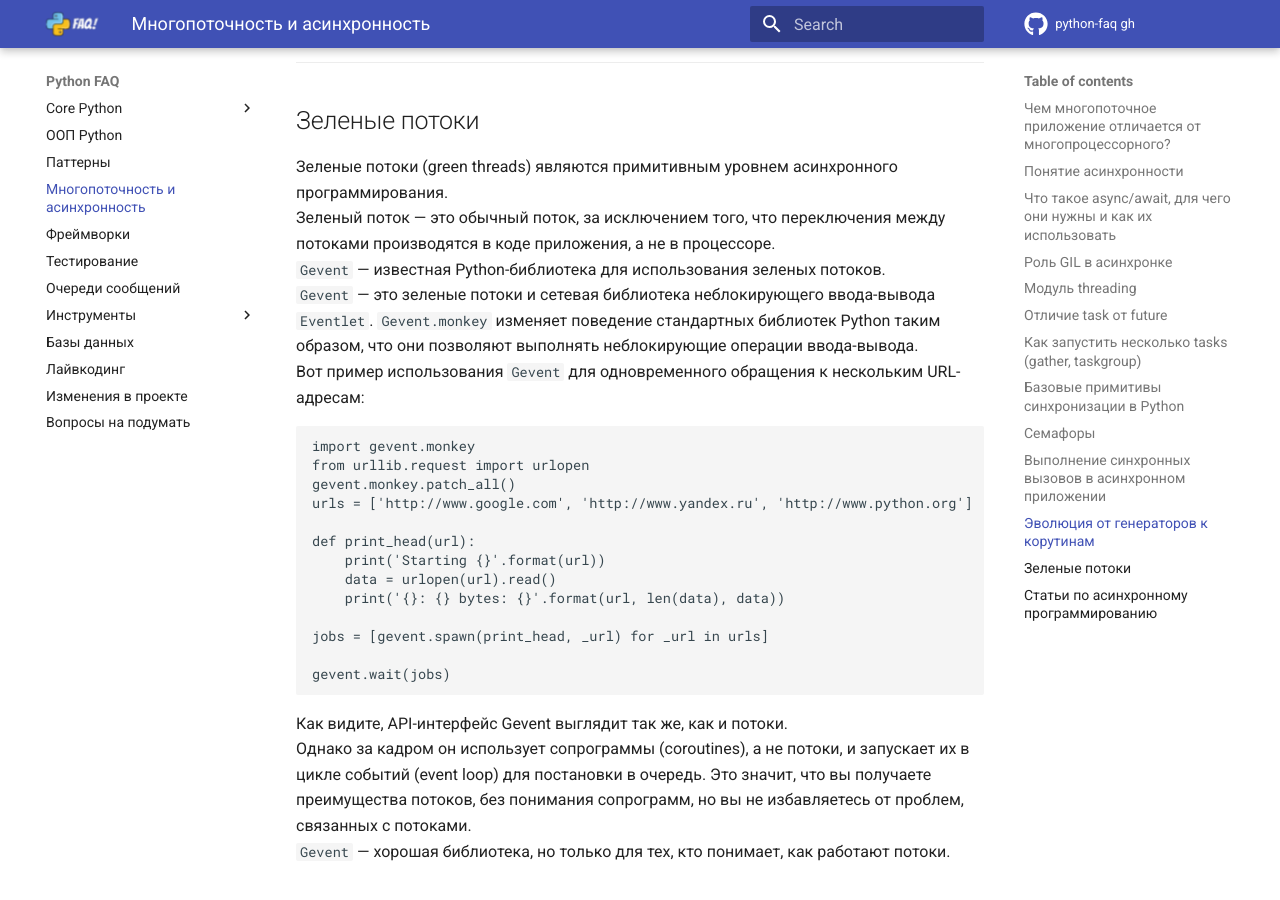
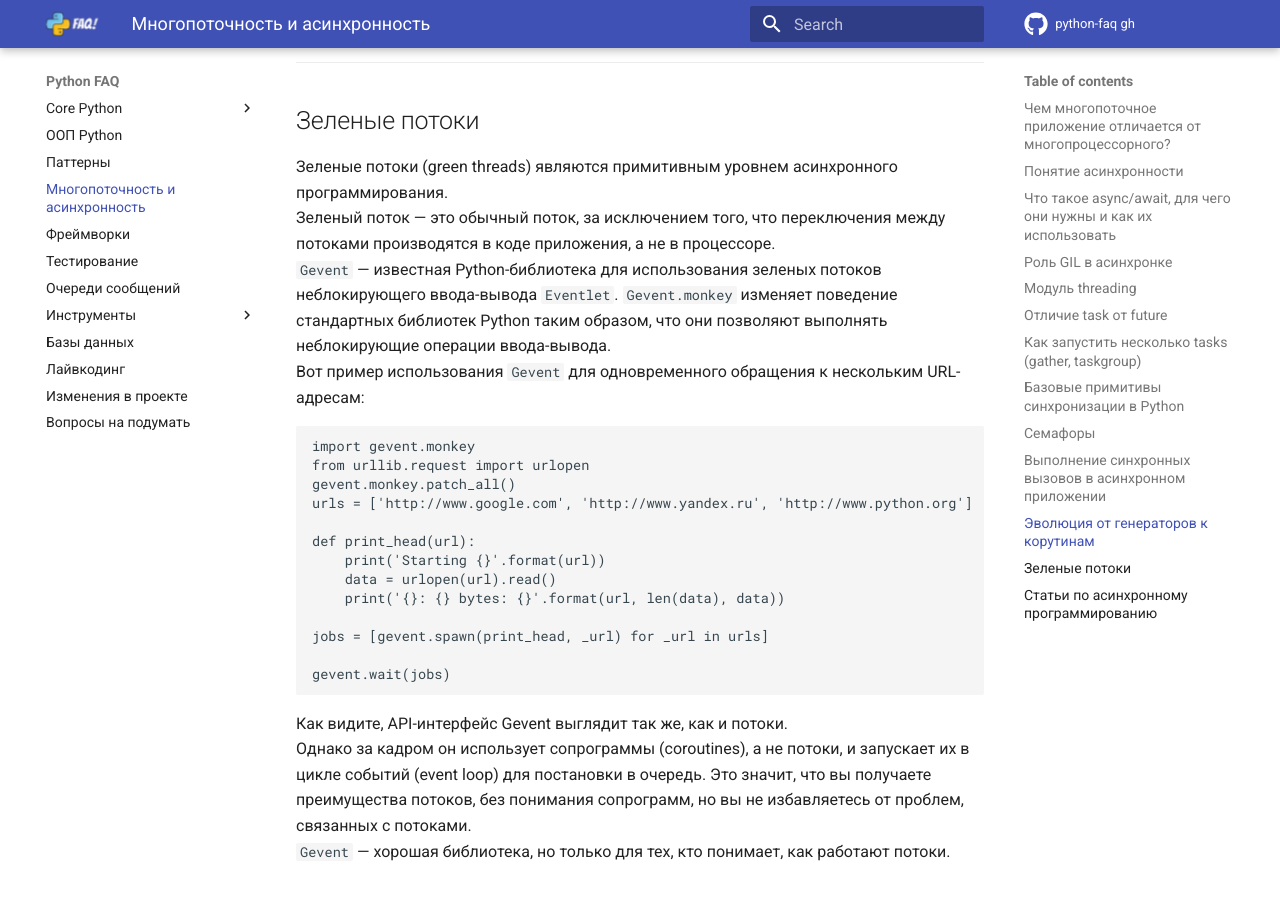
Before and after one commit to u-cha/python-faq, an MkDocs documentation site: the page built from docs/async.md, in a window 1280 px wide and 900 px high, scrolled down 19203 px. Built offline with MkDocs 1.6.1 and Material for MkDocs 9.7.7, drawn with Linux system fonts in a browser that asks for light colours; comment, search, counter and statistics services are not loaded.

Commit message:
fix async.md (Combined into one sentence)

````diff
--- a/docs/async.md
+++ b/docs/async.md
@@ -680,8 +680,7 @@ yield from создаёт невидимый "канал связи" между
 ## Зеленые потоки
 Зеленые потоки (green threads) являются примитивным уровнем асинхронного программирования.
 Зеленый поток — это обычный поток, за исключением того, что переключения между потоками производятся в коде приложения, а не в процессоре.
-`Gevent` — известная Python-библиотека для использования зеленых потоков.
-`Gevent` — это зеленые потоки и сетевая библиотека неблокирующего ввода-вывода `Eventlet`. `Gevent.monkey` изменяет поведение стандартных библиотек Python таким образом, что они позволяют выполнять неблокирующие операции ввода-вывода.
+`Gevent` — известная Python-библиотека для использования зеленых потоков неблокирующего ввода-вывода `Eventlet`. `Gevent.monkey` изменяет поведение стандартных библиотек Python таким образом, что они позволяют выполнять неблокирующие операции ввода-вывода.
 Вот пример использования `Gevent` для одновременного обращения к нескольким URL-адресам:
 ```
 import gevent.monkey
````
